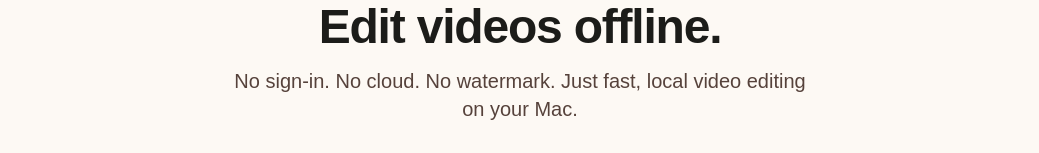
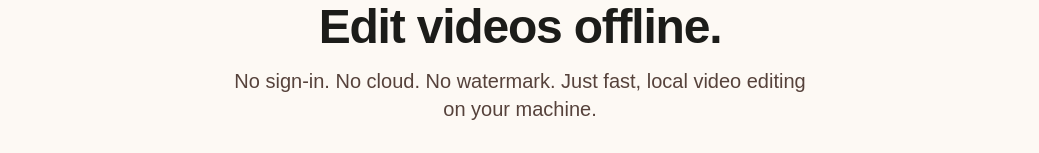
Before and after one commit to Azaze10x/mycutter-web, a Next.js app: page /mycutter-web/ in a window 1280 px wide. Shown: the part 278-431 px from the top of the page, without its empty margins (120-1159 px from the left). Built offline with nearby package versions, Linux system fonts and the light colour scheme; a web font is replaced by a local one.

Commit message:
fix: change Mac to machine in hero subtitle

```diff
--- a/src/app/page.tsx
+++ b/src/app/page.tsx
@@ -26,7 +26,7 @@ export default function Home() {
           </h1>
           <p className="text-xl text-[#56423b] max-w-xl mx-auto mb-8">
             <TypewriterText
-              text="No sign-in. No cloud. No watermark. Just fast, local video editing on your Mac."
+              text="No sign-in. No cloud. No watermark. Just fast, local video editing on your machine."
               speed={40}
               delay={1600}
             />
```
